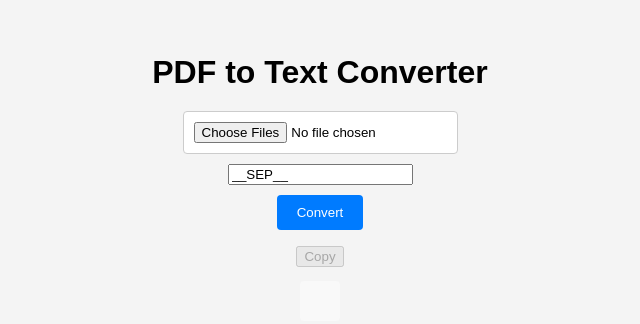
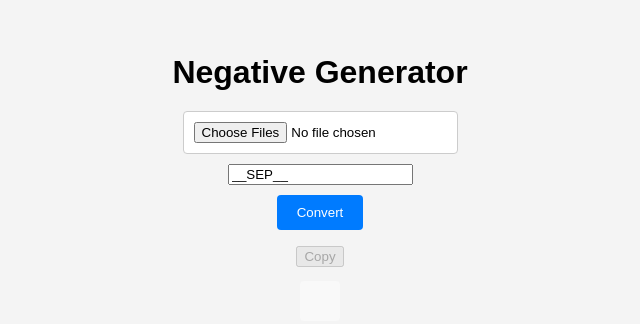
Before and after one commit to peggythompsonn02/Negative_Generator, a plain HTML site: page index.html in a window 1280 px wide. Shown: the part 236-560 px from the top of the page, without its empty margins (320-960 px from the left). Drawn offline with Linux system fonts and the light colour scheme.

Commit message:
Update index.html

```diff
--- a/index.html
+++ b/index.html
@@ -1,13 +1,13 @@
 <html>
 <head>
-  <title>PDF to Text Converter</title>
+  <title>Negative Generator</title>
   <link rel="stylesheet" href="styles.css">
   <style>
     /* Add your CSS styles here */
   </style>
 </head>
 <body>
-  <h1>PDF to Text Converter</h1>
+  <h1>Negative Generator</h1>
   <form id="pdfForm">
     <input type="file" id="pdfInput" multiple>
     <input type="text" id="separatorInput" placeholder="Enter separator" value="__SEP__">
```
